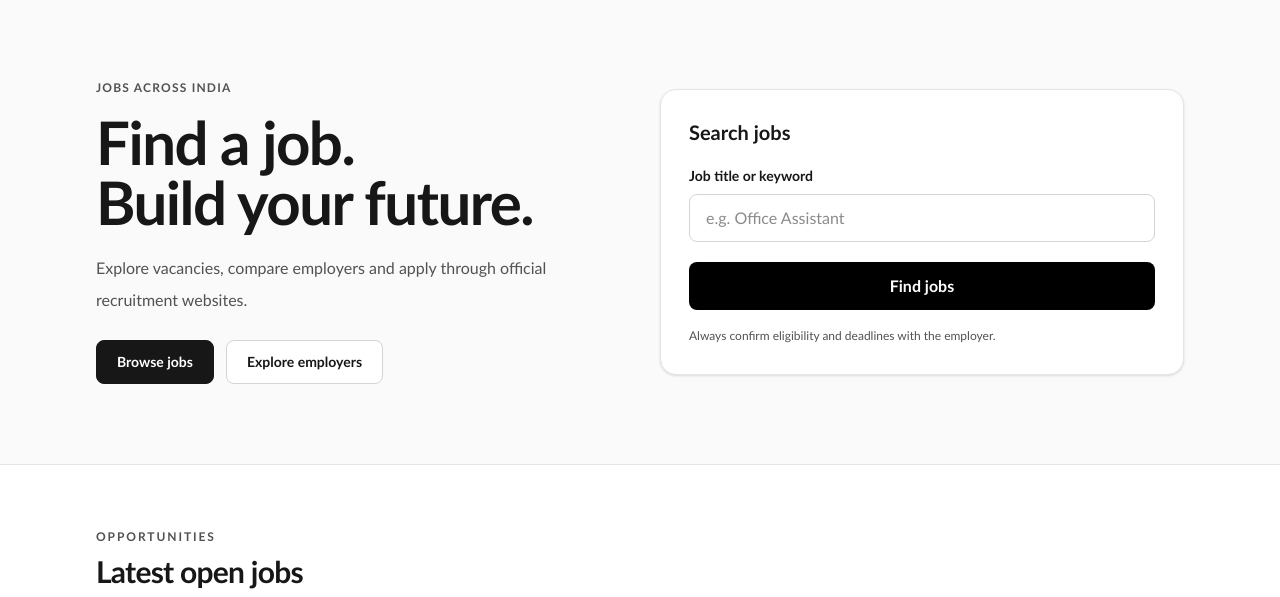
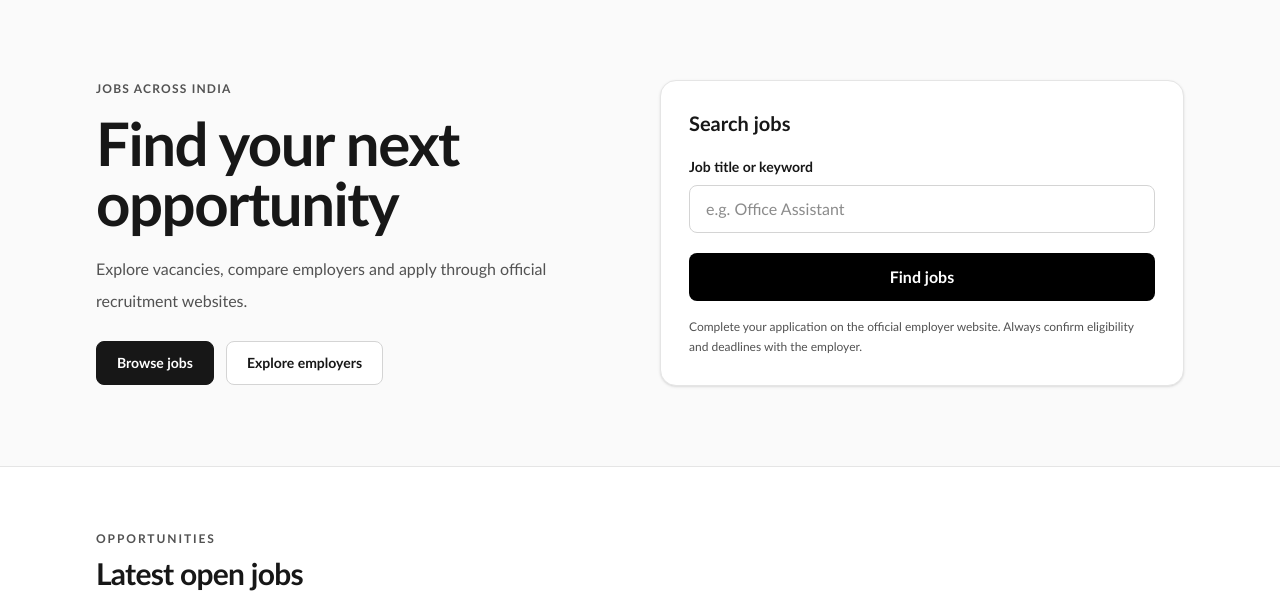
Before and after one commit to InKunalMahajan/deafjobsindia, a Laravel app: page / in a window 1280 px wide. Shown: the part 65-662 px from the top of the page. Run offline with Laravel 12, Linux system fonts and the light colour scheme; data that the repository does not hold is empty; style sheets or scripts are compiled from the project's sources; some libraries are stand-ins or nearby versions.

Commit message:
fix(home): restore application guidance and expected job search heading

```diff
--- a/resources/views/pages/home.blade.php
+++ b/resources/views/pages/home.blade.php
@@ -3,7 +3,7 @@
   <div class="dji-container grid gap-10 py-12 lg:grid-cols-2 lg:items-center lg:py-20">
     <div>
       <p class="text-xs font-semibold uppercase tracking-widest text-neutral-600">Jobs across India</p>
-      <h1 class="mt-4 max-w-xl text-4xl font-extrabold tracking-tight sm:text-6xl">Find a job.<br>Build your future.</h1>
+      <h1 class="mt-4 max-w-xl text-4xl font-extrabold tracking-tight sm:text-6xl">Find your next opportunity</h1>
       <p class="mt-5 max-w-lg text-base leading-8 text-neutral-600">Explore vacancies, compare employers and apply through official recruitment websites.</p>
       <div class="mt-6 flex flex-wrap gap-3"><x-ui.button :href="route('jobs.index')">Browse jobs</x-ui.button><x-ui.button variant="secondary" :href="route('employers.index')">Explore employers</x-ui.button></div>
     </div>
@@ -12,7 +12,7 @@
       <label for="home-query" class="mt-5 block text-sm font-semibold">Job title or keyword</label>
       <input id="home-query" name="q" maxlength="120" placeholder="e.g. Office Assistant" class="mt-2 min-h-12 w-full rounded-lg border border-neutral-300 px-4 focus:border-black">
       <button type="submit" class="mt-5 min-h-12 w-full rounded-lg bg-black px-5 py-3 font-semibold text-white hover:bg-neutral-800">Find jobs</button>
-      <p class="mt-4 text-xs leading-5 text-neutral-600">Always confirm eligibility and deadlines with the employer.</p>
+      <p class="mt-4 text-xs leading-5 text-neutral-600">Complete your application on the official employer website. Always confirm eligibility and deadlines with the employer.</p>
     </form>
   </div>
 </section>
```
